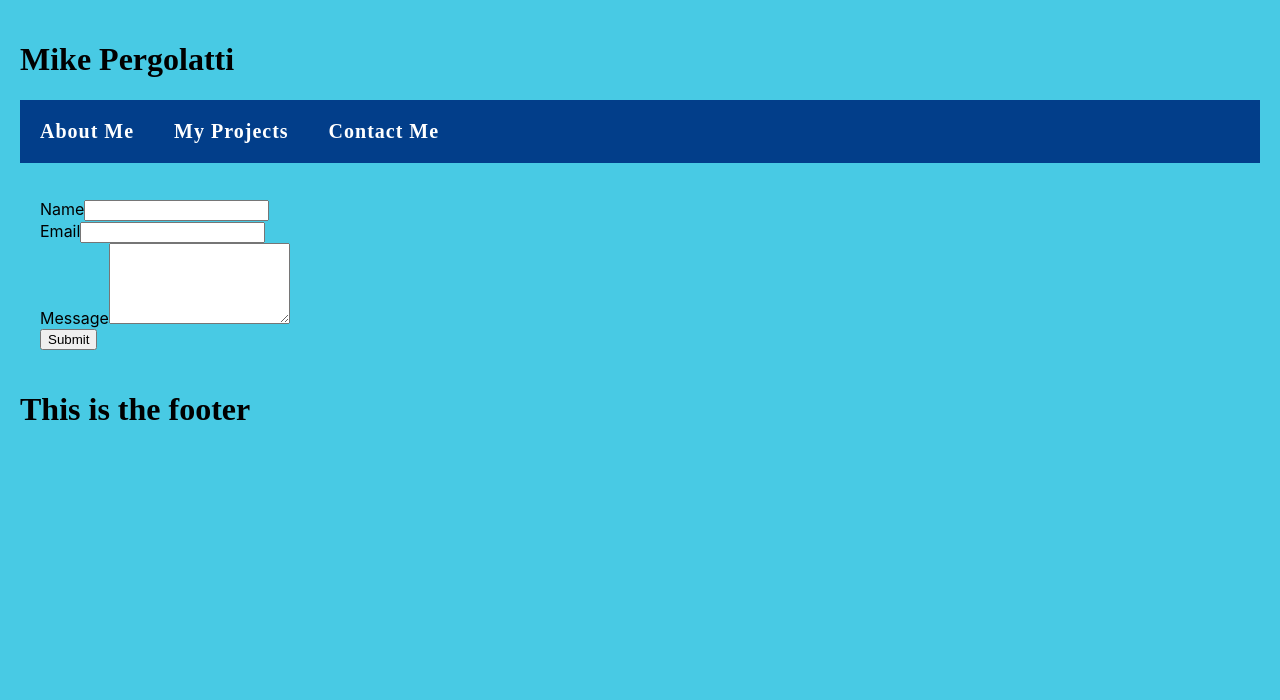
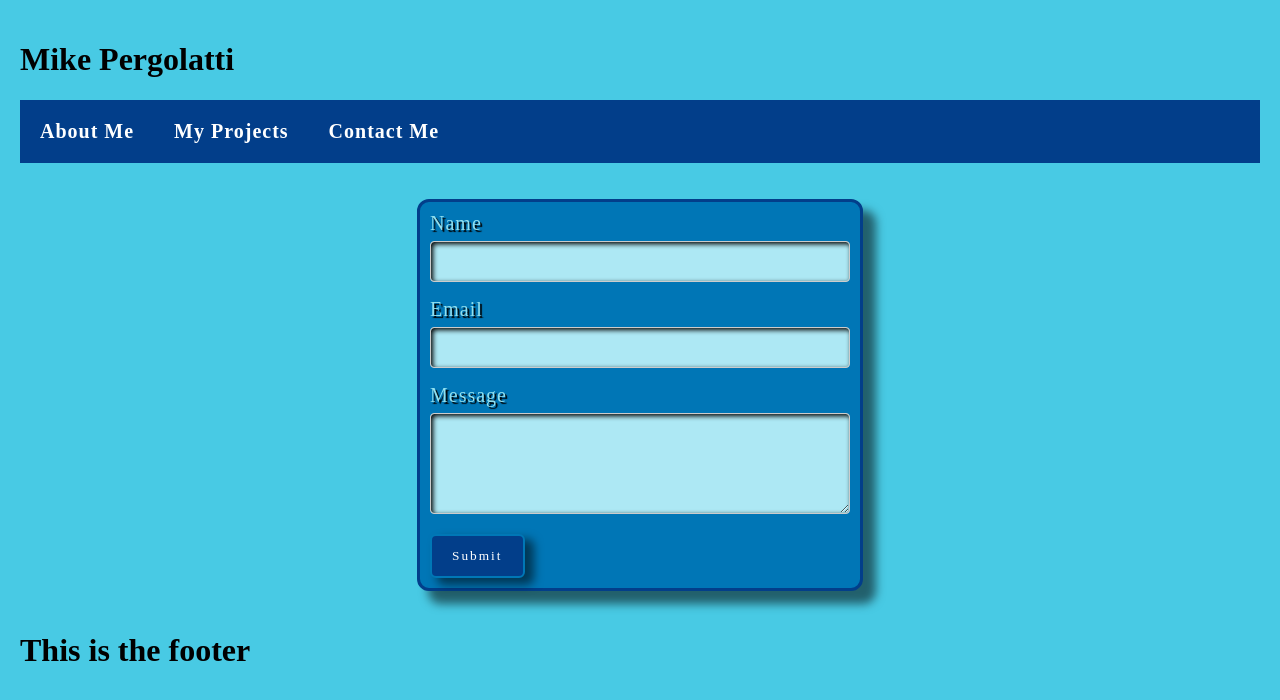
Before and after one commit to Mpergolatti/mpreact-portfolio, a React (Create React App) app: page /#/Contact in a window 1280 px wide. Shown: the top 700 px of the page. Built offline with nearby package versions, Linux system fonts and the light colour scheme.

Commit message:
tweaked the contact page

```diff
--- a/src/components/Contact/index.js
+++ b/src/components/Contact/index.js
@@ -21,10 +21,10 @@ const Contact = () => {
     email: { required: 'Email is required' },
     message: {
       required: 'Message is required',
-      minLength: {
-        value: 25,
-        message: 'Message must contain at least 25 characters'
-      }
+      // minLength: {
+      //   value: 25,
+      //   message: 'Message must contain at least 25 characters'
+      // }
     }
   };
 
@@ -38,8 +38,9 @@ const Contact = () => {
       }
     }
   }
+
   return (
-    <form onSubmit={handleSubmit(handleRegistration, handleError)}>
+    <form className='full_form' onSubmit={handleSubmit(handleRegistration, handleError)}>
       <div>
         <label>Name</label>
         <input name='name' type='text'
@@ -74,8 +75,8 @@ const Contact = () => {
             <p className='error-text'>{errorMessage}</p>
           </div>
         )}
+          <input type='submit' />
 
-      <button>Submit</button>
     </form>
   );
 
--- a/src/index.css
+++ b/src/index.css
@@ -56,3 +56,68 @@ ul.header li a {
 .photo {
   max-width: 300px;
 }
+
+/* Contact Section */
+
+.full_form {
+  max-width: 420px;
+  margin: 0 auto;
+  padding: 10px;
+  border: 3px solid #023e8a;
+  border-radius: 12px;
+  background-color: #0076b6;
+  box-shadow: 12px 12px 10px 1px rgba(0, 0, 0, 0.526);
+}
+
+label {
+  color: #90e0ef;
+  font-family: cursive;
+  letter-spacing: 1px;
+  font-size: 20px;
+  text-shadow: 2px 2px 1px black;
+}
+
+p {
+  text-align: center;
+  font-weight: 500;
+}
+
+input[type=text], input[type=email], textarea {
+  width: 100%;
+  padding: 12px;
+  border: 1px solid #ccc;
+  border-radius: 4px;
+  box-sizing: border-box;
+  margin-top: 6px;
+  margin-bottom: 16px;
+  resize: vertical;
+  box-shadow: 2px 2px 5px  inset;
+  background-color: #ade8f4;
+}
+
+input[type=submit] {
+  background-color: #023E8A;
+  color: white;
+  padding: 12px 20px;
+  border: none;
+  border-radius: 6px;
+  cursor: pointer;
+  font-family: cursive;
+  letter-spacing: 2px;
+  border: 2px solid #0077B6;
+  box-shadow: 8px 6px 10px 1px rgba(0, 0, 0, 0.526);
+}
+
+input[type=submit]:hover {
+  background-color: #48CAE4;
+  color: #03045e;
+  box-shadow: none;
+}
+
+small {
+  font-family: cursive;
+  font-size: 16px;
+  color: rgb(250, 131, 131);
+  letter-spacing: 1px;
+  text-shadow: 2px 2px 1px black;
+}
```
